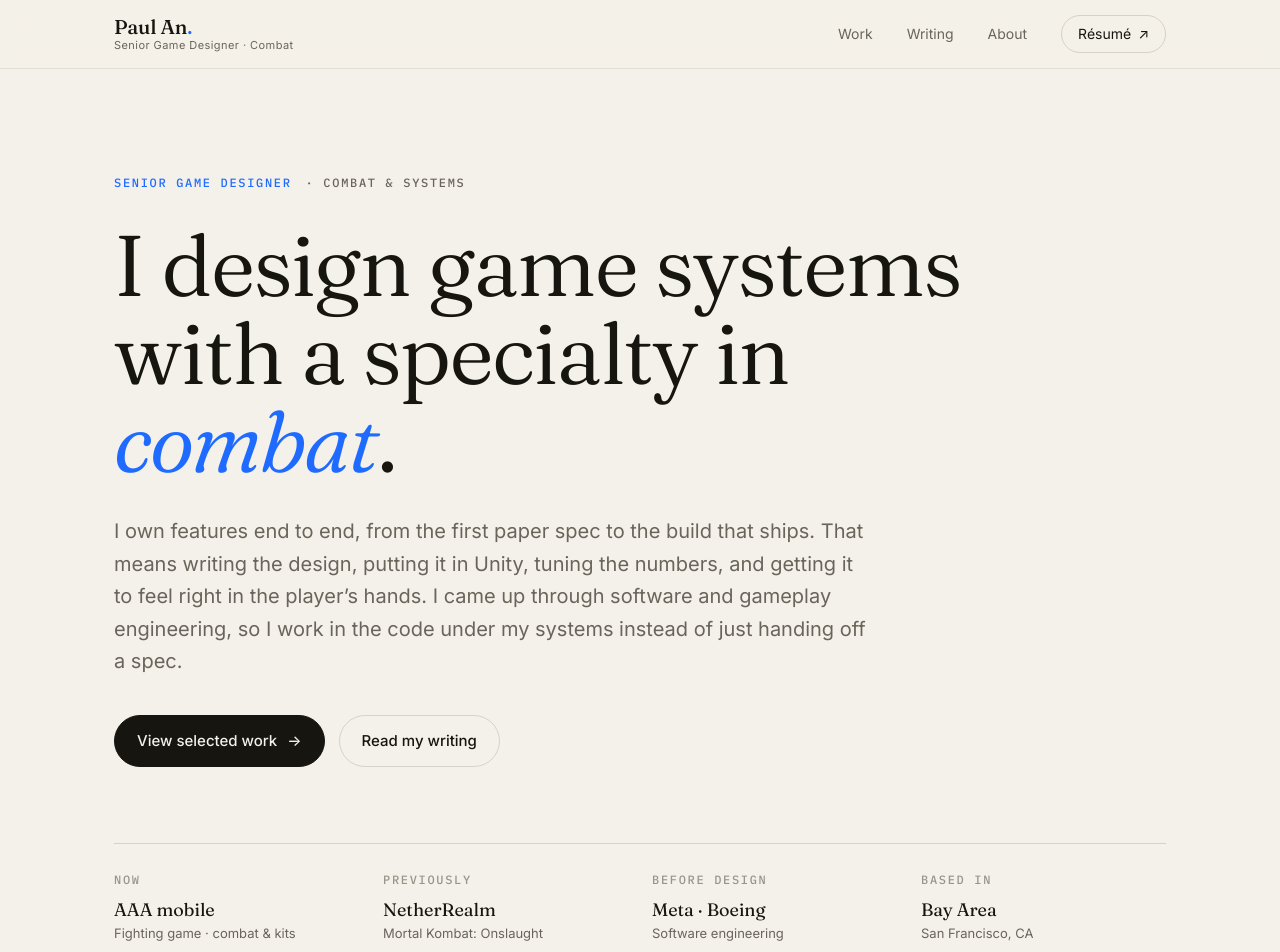
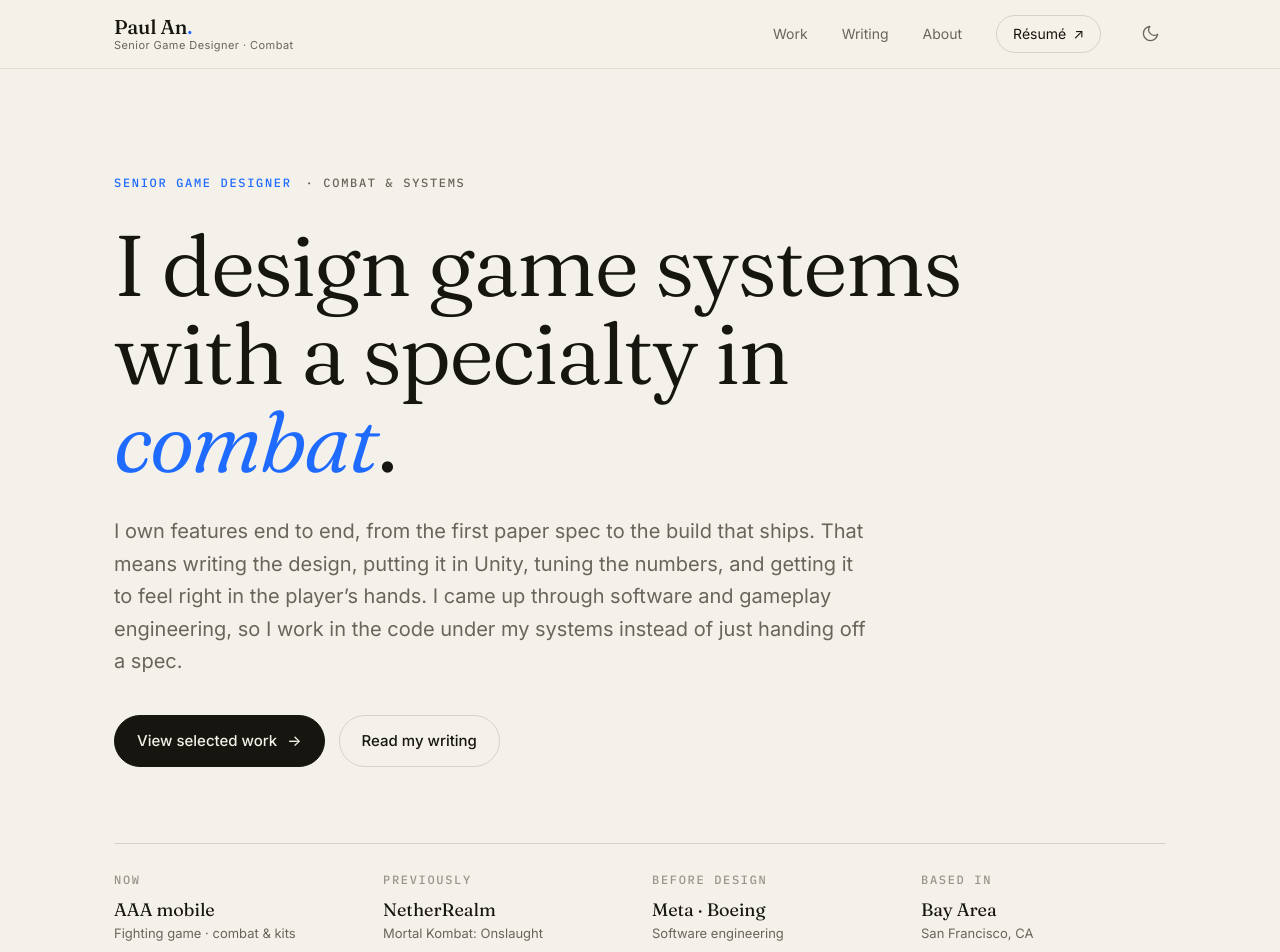
Before and after one commit to paulan94/GamePANPortfolio, a Jekyll site: the page built from pages/index.md, in a window 1280 px wide and 1400 px high. Shown: the top 952 px of the window. Built offline with Jekyll 4.4.1, drawn with Linux system fonts in a browser that asks for light colours.

Commit message:
alignment fixes

```diff
--- a/_includes/controls.html
+++ b/_includes/controls.html
@@ -1,10 +1,11 @@
 <div class="site-controls" id="site-controls">
-  <button class="ctrl-btn" id="theme-toggle" type="button" aria-label="Toggle light or dark mode">
-    <svg class="ico-moon" viewBox="0 0 24 24" fill="none" stroke="currentColor" stroke-width="1.6" stroke-linecap="round" stroke-linejoin="round" aria-hidden="true"><path d="M21 12.8A9 9 0 1 1 11.2 3a7 7 0 0 0 9.8 9.8z"/></svg>
-    <svg class="ico-sun" viewBox="0 0 24 24" fill="none" stroke="currentColor" stroke-width="1.6" stroke-linecap="round" stroke-linejoin="round" aria-hidden="true"><circle cx="12" cy="12" r="4"/><path d="M12 2v2M12 20v2M4.9 4.9l1.4 1.4M17.7 17.7l1.4 1.4M2 12h2M20 12h2M4.9 19.1l1.4-1.4M17.7 6.3l1.4-1.4"/></svg>
-  </button>
-  <button class="ctrl-btn ctrl-knight" id="knight-toggle" type="button" aria-label="Toggle the knight on or off">
-    <svg viewBox="0 0 24 24" fill="none" stroke="currentColor" stroke-width="1.6" stroke-linejoin="round" aria-hidden="true"><path d="M12 3l7 3v5c0 4.4-3 7.6-7 9-4-1.4-7-4.6-7-9V6l7-3z"/></svg>
+  <button class="ctrl-btn ctrl-knight" id="knight-toggle" type="button" data-no-avatar aria-label="Toggle the knight on or off">
+    <svg viewBox="0 0 24 24" fill="none" stroke="currentColor" stroke-width="1.4" stroke-linecap="round" stroke-linejoin="round" aria-hidden="true">
+      <path d="M12 2.5 L13 6 L12 13.5 L11 6 Z"/>
+      <path d="M8.5 13.5 L15.5 13.5"/>
+      <path d="M12 13.5 L12 19"/>
+      <path d="M10.4 19.2 L13.6 19.2"/>
+    </svg>
   </button>
 </div>
 <script>
--- a/_includes/navbar.html
+++ b/_includes/navbar.html
@@ -16,6 +16,10 @@
       <a href="{{ '/blog/' | relative_url }}" {% if page.url contains '/blog' %}class="active" aria-current="page"{% endif %}>Writing</a>
       <a href="{{ '/about/' | relative_url }}" {% if page.url contains '/about' %}class="active" aria-current="page"{% endif %}>About</a>
       <a class="cta" href="{{ resume_url }}" target="_blank" rel="noopener noreferrer">Résumé <span aria-hidden="true">↗</span></a>
+      <button class="nav-theme" id="theme-toggle" type="button" data-no-avatar aria-label="Toggle light or dark mode">
+        <svg class="ico-moon" viewBox="0 0 24 24" fill="none" stroke="currentColor" stroke-width="1.6" stroke-linecap="round" stroke-linejoin="round" aria-hidden="true"><path d="M21 12.8A9 9 0 1 1 11.2 3a7 7 0 0 0 9.8 9.8z"/></svg>
+        <svg class="ico-sun" viewBox="0 0 24 24" fill="none" stroke="currentColor" stroke-width="1.6" stroke-linecap="round" stroke-linejoin="round" aria-hidden="true"><circle cx="12" cy="12" r="4"/><path d="M12 2v2M12 20v2M4.9 4.9l1.4 1.4M17.7 17.7l1.4 1.4M2 12h2M20 12h2M4.9 19.1l1.4-1.4M17.7 6.3l1.4-1.4"/></svg>
+      </button>
     </nav>
 
   </div>
--- a/assets/css/style.scss
+++ b/assets/css/style.scss
@@ -254,8 +254,13 @@ footer.site-foot{flex-shrink:0;border-top:1px solid var(--hair);padding:clamp(48
 .ctrl-btn{position:relative;width:40px;height:40px;border-radius:50%;border:1px solid var(--hair);background:var(--surface);color:var(--ink);display:grid;place-items:center;cursor:pointer;padding:0;transition:border-color .18s,transform .18s;box-shadow:0 2px 12px rgba(0,0,0,.10)}
 .ctrl-btn:hover{border-color:var(--ink);transform:translateY(-1px)}
 .ctrl-btn svg{width:18px;height:18px;display:block}
+.ctrl-knight svg{width:29px;height:29px}
 [data-theme="light"] .ico-sun{display:none}
 [data-theme="dark"] .ico-moon{display:none}
+.nav-theme{background:none;border:0;padding:6px;margin:0;cursor:pointer;color:var(--muted);display:inline-flex;align-items:center;line-height:0;transition:color .18s}
+.nav-theme:hover{color:var(--ink)}
+.nav-theme svg{width:19px;height:19px;display:block}
+@media(max-width:760px){.nav-theme{padding:14px 0}}
 .knight-off .ctrl-knight svg{opacity:.45}
 .knight-off .ctrl-knight::after{content:"";position:absolute;left:7px;right:7px;top:50%;height:2px;background:var(--accent);transform:rotate(-45deg);border-radius:2px}
 @media(max-width:760px){.ctrl-knight{display:none}}
--- a/assets/js/avatar.js
+++ b/assets/js/avatar.js
@@ -283,7 +283,7 @@
     if (e.defaultPrevented) return;
     if (e.button !== 0 || e.metaKey || e.ctrlKey || e.shiftKey || e.altKey) return;
     var t = e.target.closest ? e.target.closest('a[href], button') : null;
-    if (!t || t.closest('#pix-avatar') || t.closest('#site-controls')) return;
+    if (!t || t.closest('#pix-avatar') || t.closest('#site-controls') || t.closest('[data-no-avatar]')) return;
     var info = buildAction(t);
     e.preventDefault();
     e.stopPropagation();
```
Also changed, not shown: 9 other files.
